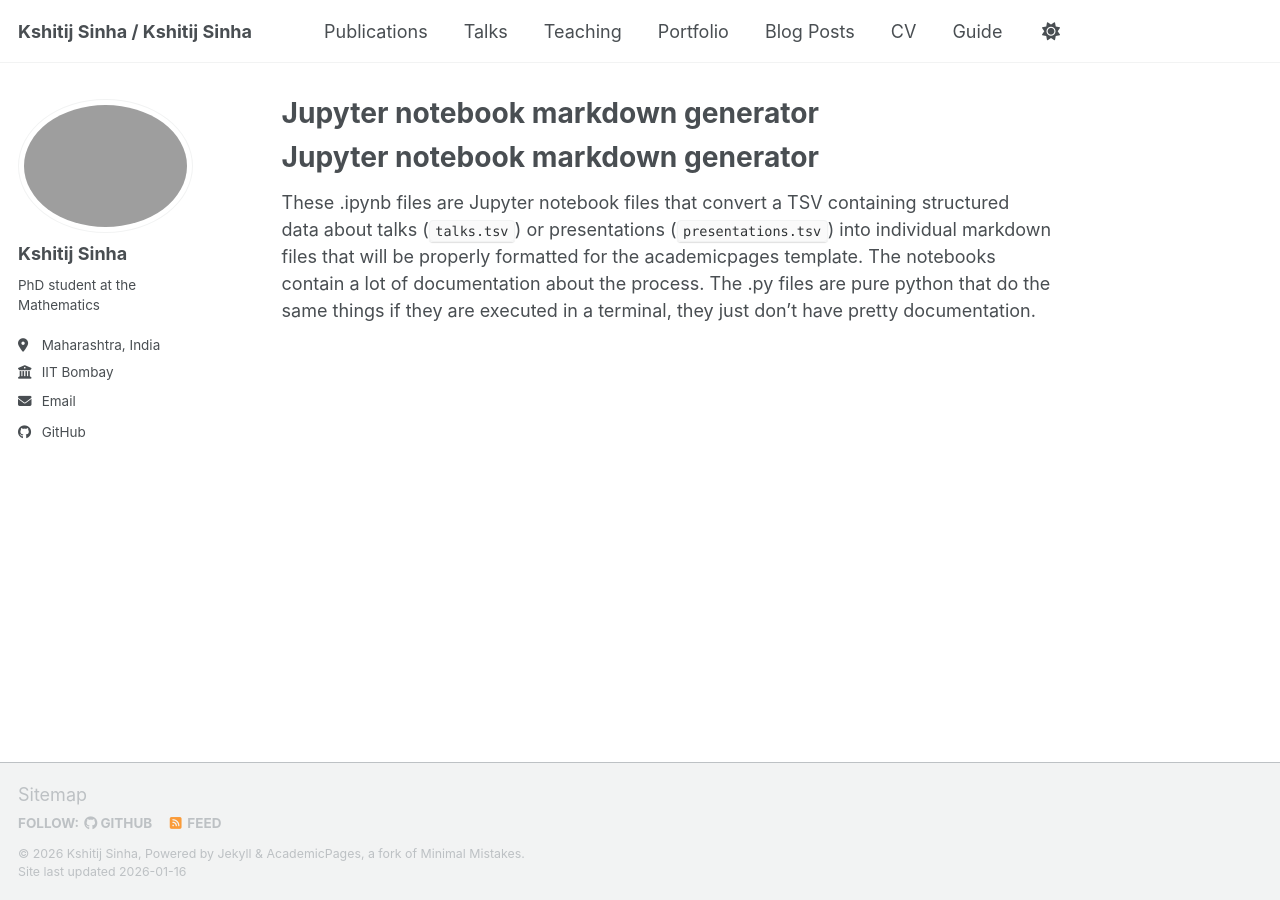
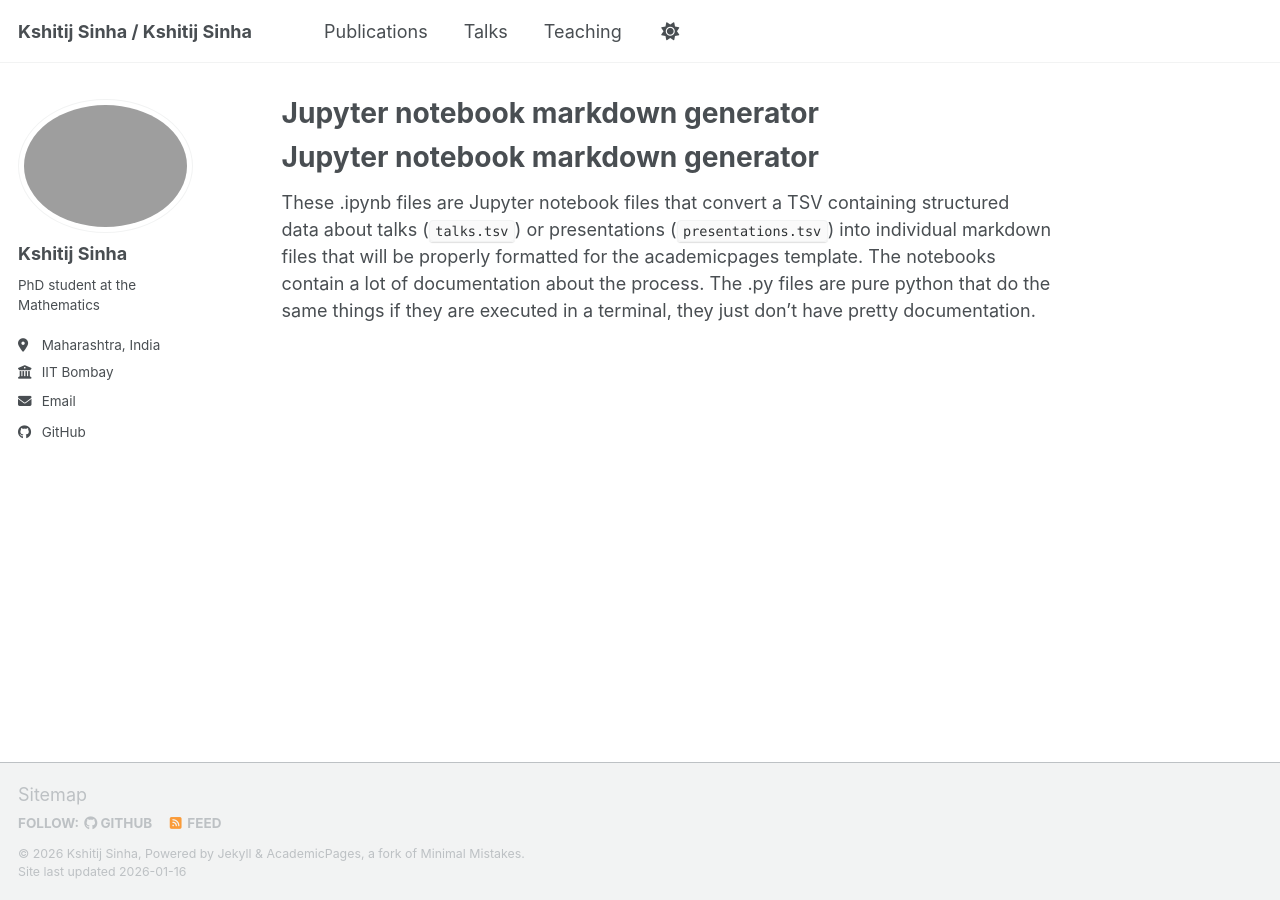
Before and after one commit to kshitijs21/kshitijs21.github.io, a Jekyll site: the page built from markdown_generator/readme.md, in a window 1280 px wide. Built offline with Jekyll 4.4.1, drawn with Linux system fonts in a browser that asks for light colours; our own code applies the rules of GitHub Pages for plain Markdown files; a script bundle is joined from its source files by our own code; library files that are not in the unit come from our copies.

Commit message:
Update navigation.yml

```diff
--- a/_data/navigation.yml
+++ b/_data/navigation.yml
@@ -17,17 +17,11 @@ main:
   - title: "Teaching"
     url: /teaching/
 
-  - title: "Portfolio"
-    url: /portfolio/
-
-  - title: "Blog Posts"
-    url: /year-archive/
-
-  - title: "CV"
-    url: /cv/
+  #- title: "CV"
+   # url: /cv/
 
   # - title: "CV"
   #   url: /cv-json/
 
-  - title: "Guide"
-    url: /markdown/
+  #- title: "Guide"
+   # url: /markdown/
```
